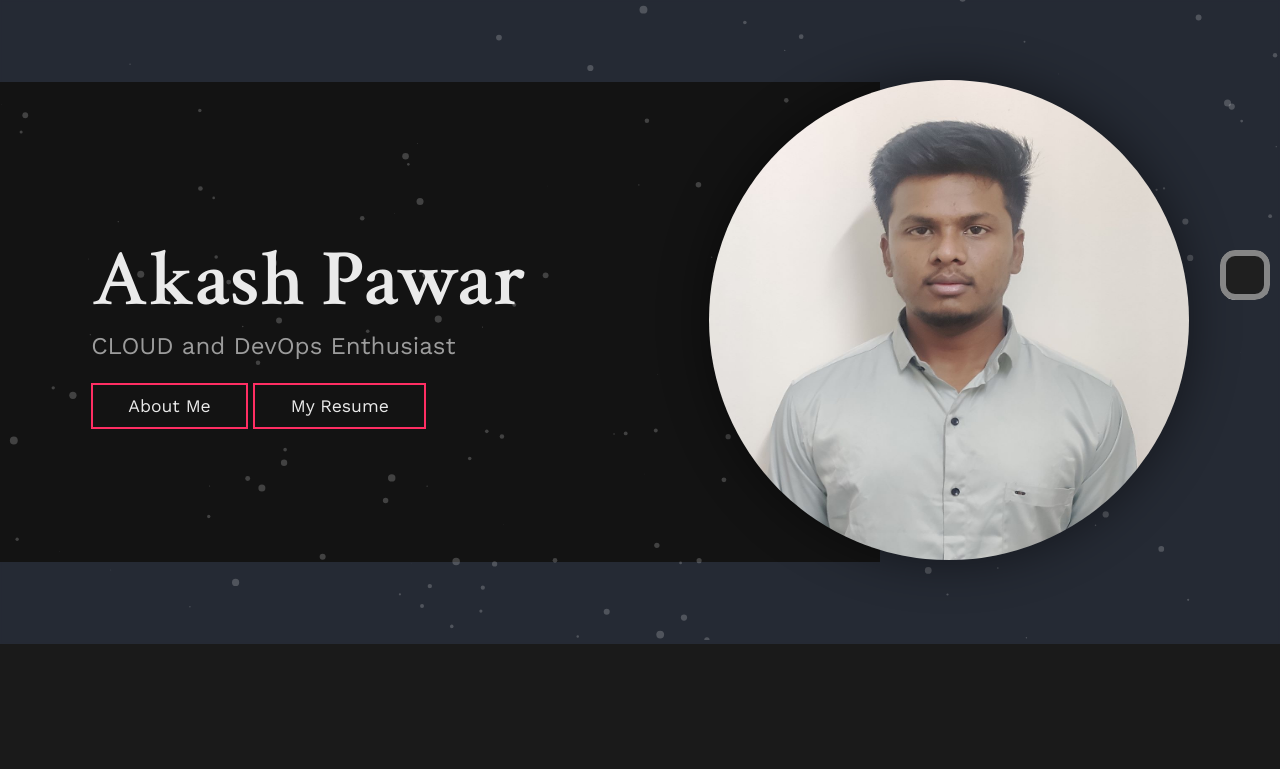
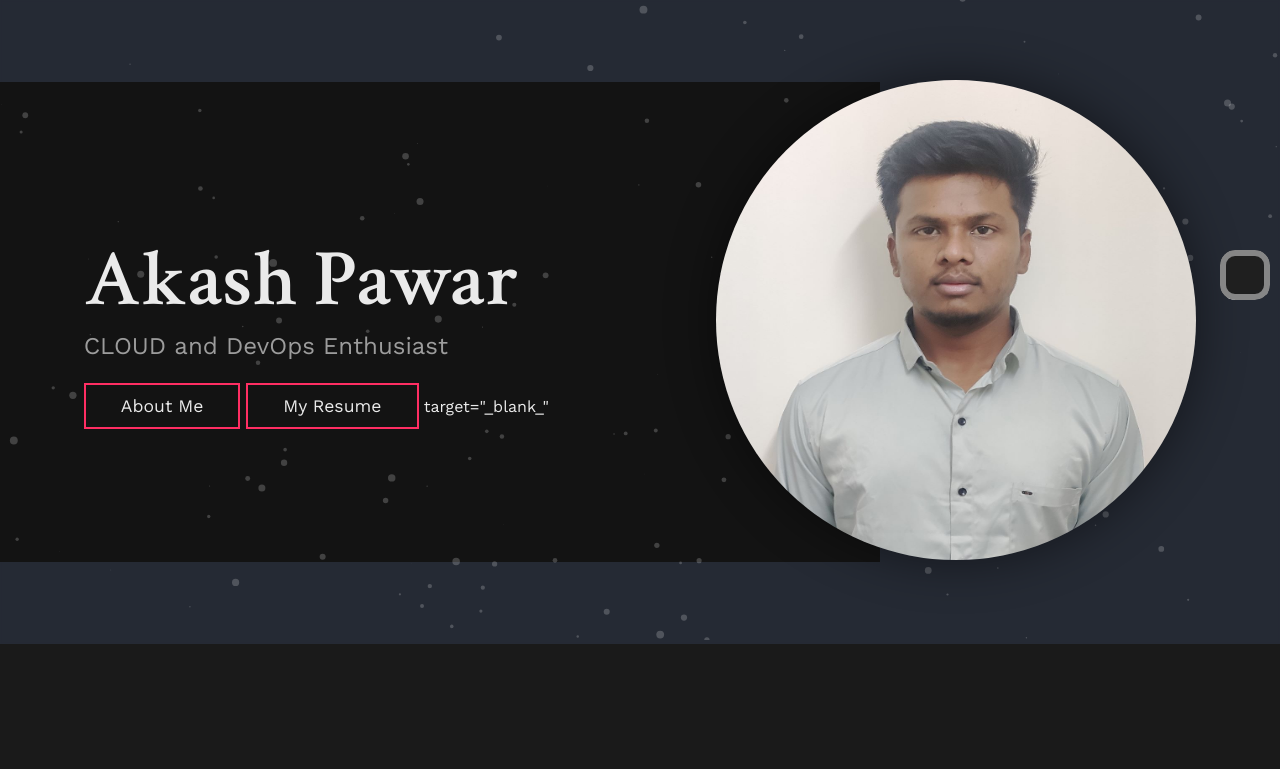
Before and after one commit to akash202k/akash202k.github.io, a plain HTML site: page index.html in a window 1280 px wide. Shown: the top 769 px of the page. Drawn offline with nearby package versions, Linux system fonts and the light colour scheme.

Commit message:
target blank

```diff
--- a/index.html
+++ b/index.html
@@ -26,6 +26,7 @@
         <p>CLOUD and DevOps Enthusiast</p>
         <a href="#About" class="btn">About Me</a>
         <a href="akash-resume.pdf" class="btn">My Resume</a>
+        target="_blank_"
       </div>
       <div class="user_img">
         <img
```
